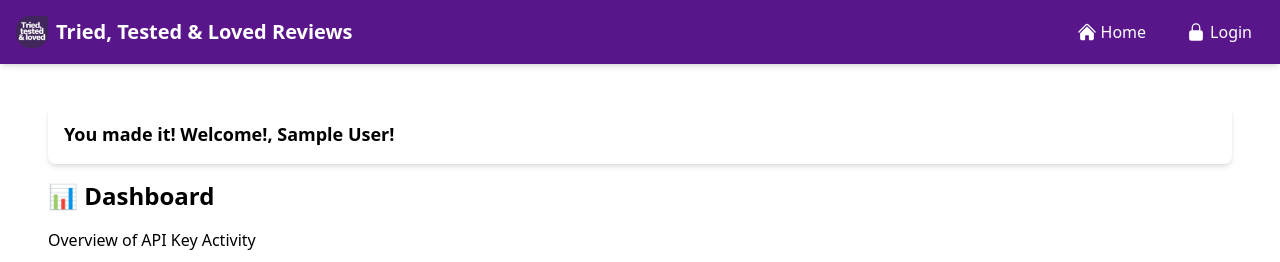
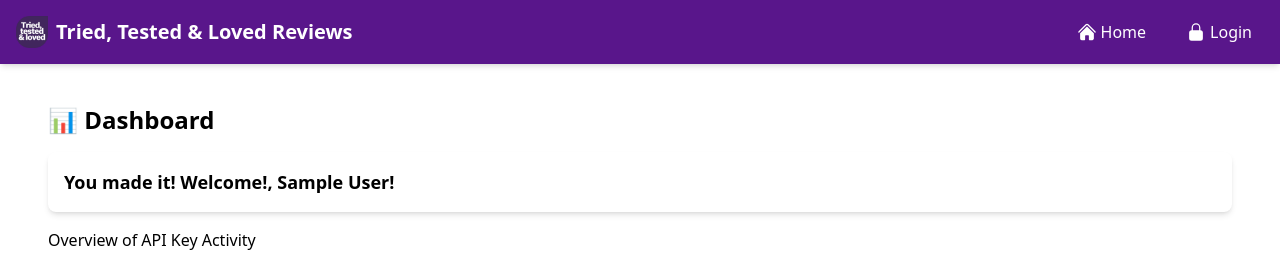
Before and after one commit to felpabustan/ttl-reviews-admin-panel, a Vue app: page /dashboard in a window 1280 px wide. Shown: the top 262 px of the page. Built offline with nearby package versions, Linux system fonts and the light colour scheme; no server answers; sample sign-in values are in the browser's storage.

Commit message:
change in position of elements in dashboard

```diff
--- a/src/views/Home.vue
+++ b/src/views/Home.vue
@@ -1,15 +1,13 @@
 <template>
   <div class="p-6">
-    <!-- User Welcome Section -->
+    <h1 class="text-2xl font-bold mb-4">📊 Dashboard</h1>
+
     <div class="bg-white shadow-md rounded-lg p-4 mb-4">
       <h2 class="text-lg font-semibold">{{ randomWelcomeMessage }}, {{ userName }}!</h2>
     </div>
 
-    <!-- Dashboard Heading -->
-    <h1 class="text-2xl font-bold mb-4">📊 Dashboard</h1>
     <p class="mb-4">Overview of API Key Activity</p>
 
-    <!-- Dashboard Grid -->
     <div class="grid grid-cols-1 md:grid-cols-2 gap-6">
       <div class="bg-white shadow-md rounded-lg p-4">
         <h2 class="text-lg font-semibold mb-2">Total API Keys</h2>
@@ -23,6 +21,7 @@
     </div>
   </div>
 </template>
+
 
 <script>
 import { defineComponent, ref, computed } from "vue";
```
